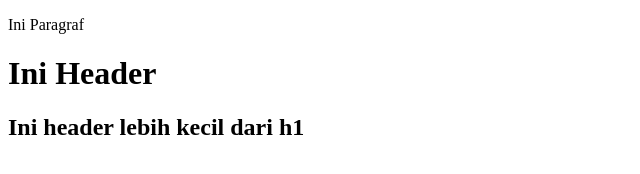
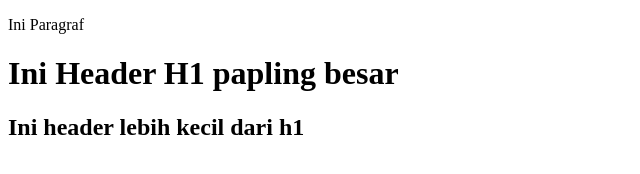
Before and after one commit to PandhuWibowo/automation, a plain HTML site: page index.html in a window 1280 px wide. Shown: the whole page, without its empty margins (0-640 px from the left). Drawn offline with Linux system fonts and the light colour scheme.

Commit message:
Test toni

```diff
--- a/index.html
+++ b/index.html
@@ -7,7 +7,7 @@
 </head>
 <body>
     <p>Ini Paragraf</p>
-    <h1>Ini Header</h1>
+    <h1>Ini Header H1 papling besar</h1>
     <h2>Ini header lebih kecil dari h1</h2>
 </body>
 </html>
```
